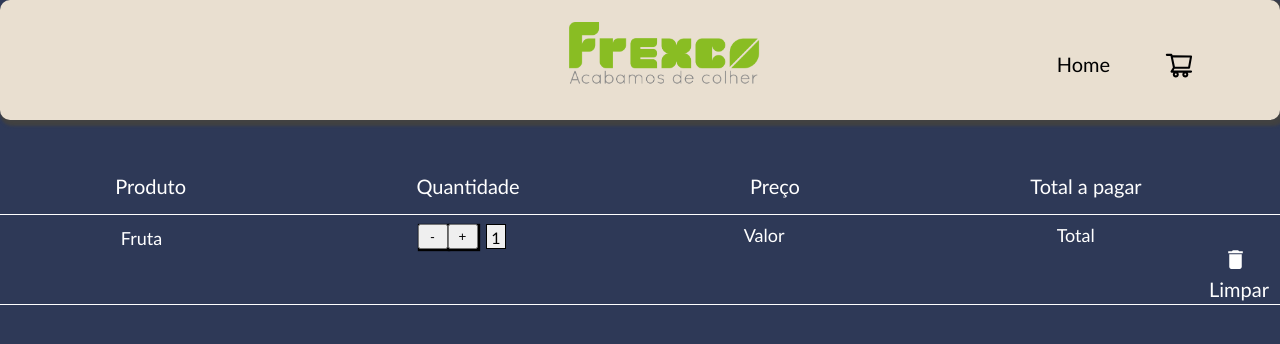
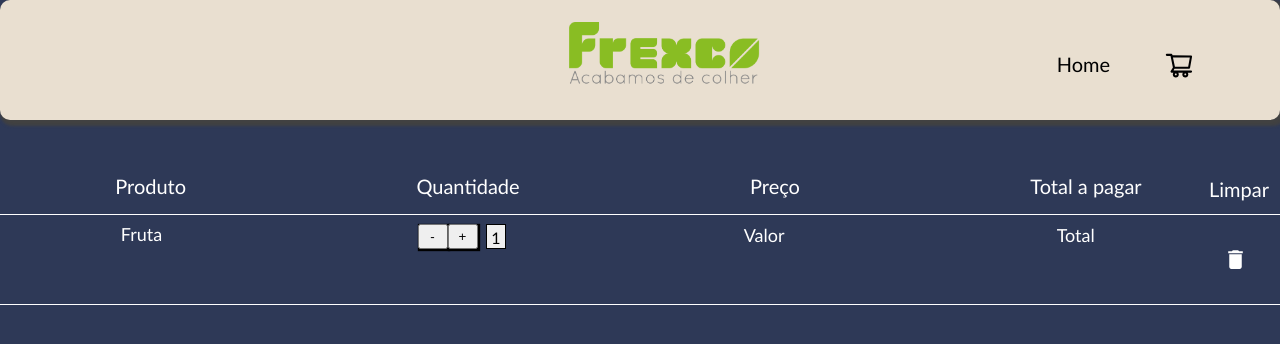
Before and after one commit to HerbertCarlos007/My-Test-Frexco, a React (Create React App) app in the folder frontend/: page /cart in a window 1280 px wide. Shown: the top 344 px of the page. Built offline with nearby package versions, Linux system fonts and the light colour scheme.

Commit message:
Consertando o localstorage

```diff
--- a/frontend/src/components/styles/HeaderCart.module.css
+++ b/frontend/src/components/styles/HeaderCart.module.css
@@ -42,9 +42,9 @@
 }
 
 .product{
-    /* position: relative; */
+
     color: white;
-    /* left: 135px; */
+
     font-size: 18px;
 }
 
@@ -70,7 +70,7 @@
 .clean_cart{
     position: relative;
     right: 11px;
-    bottom: 28px;
+    bottom: 128px;
     color: white;
     font-size: 20px;
     cursor: pointer;
@@ -110,7 +110,7 @@
     color:white;
     text-align: center;
     right: 1%;
-    bottom: 20px;
+    bottom: 24px;
 }
 .price_container{
     display: flex;
```
